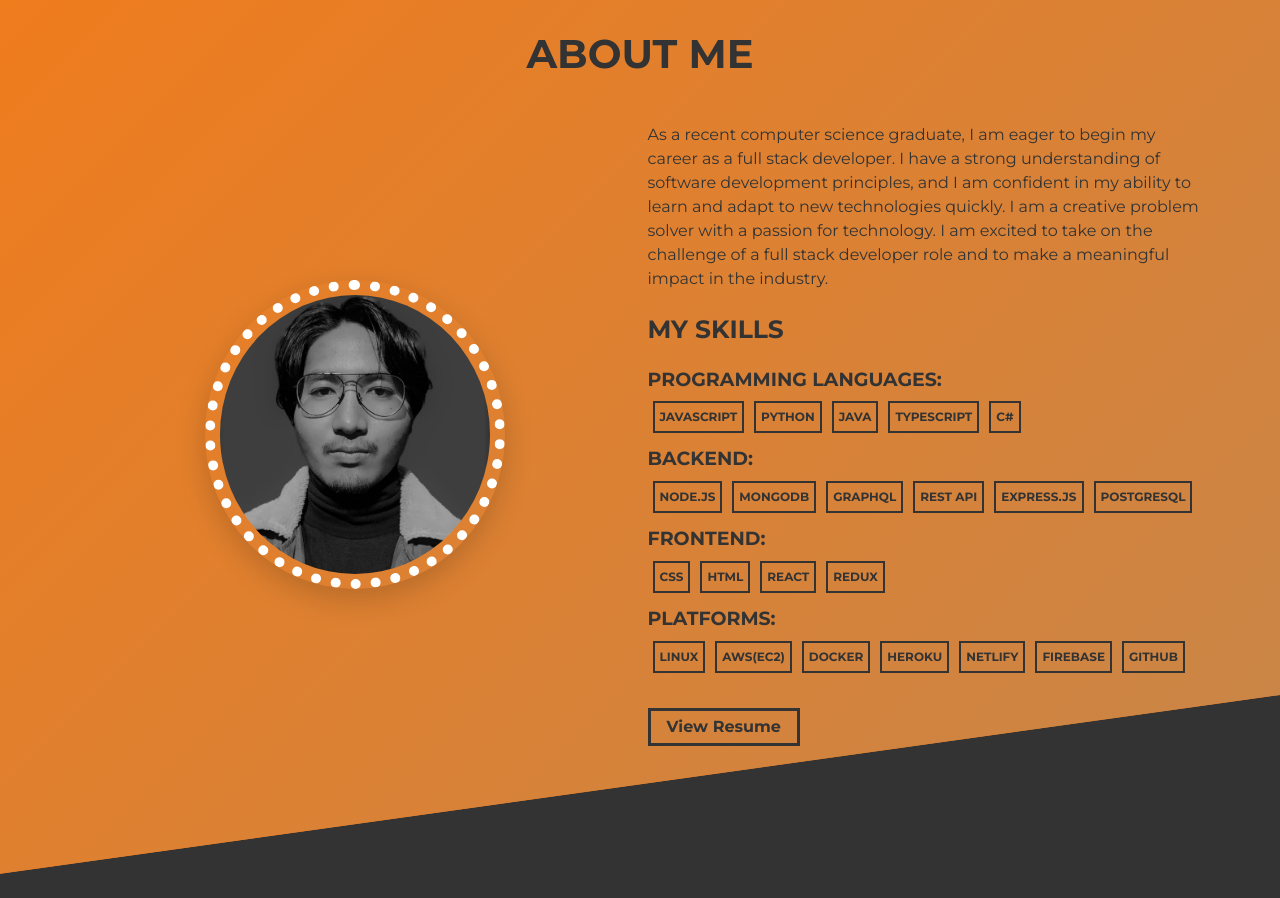
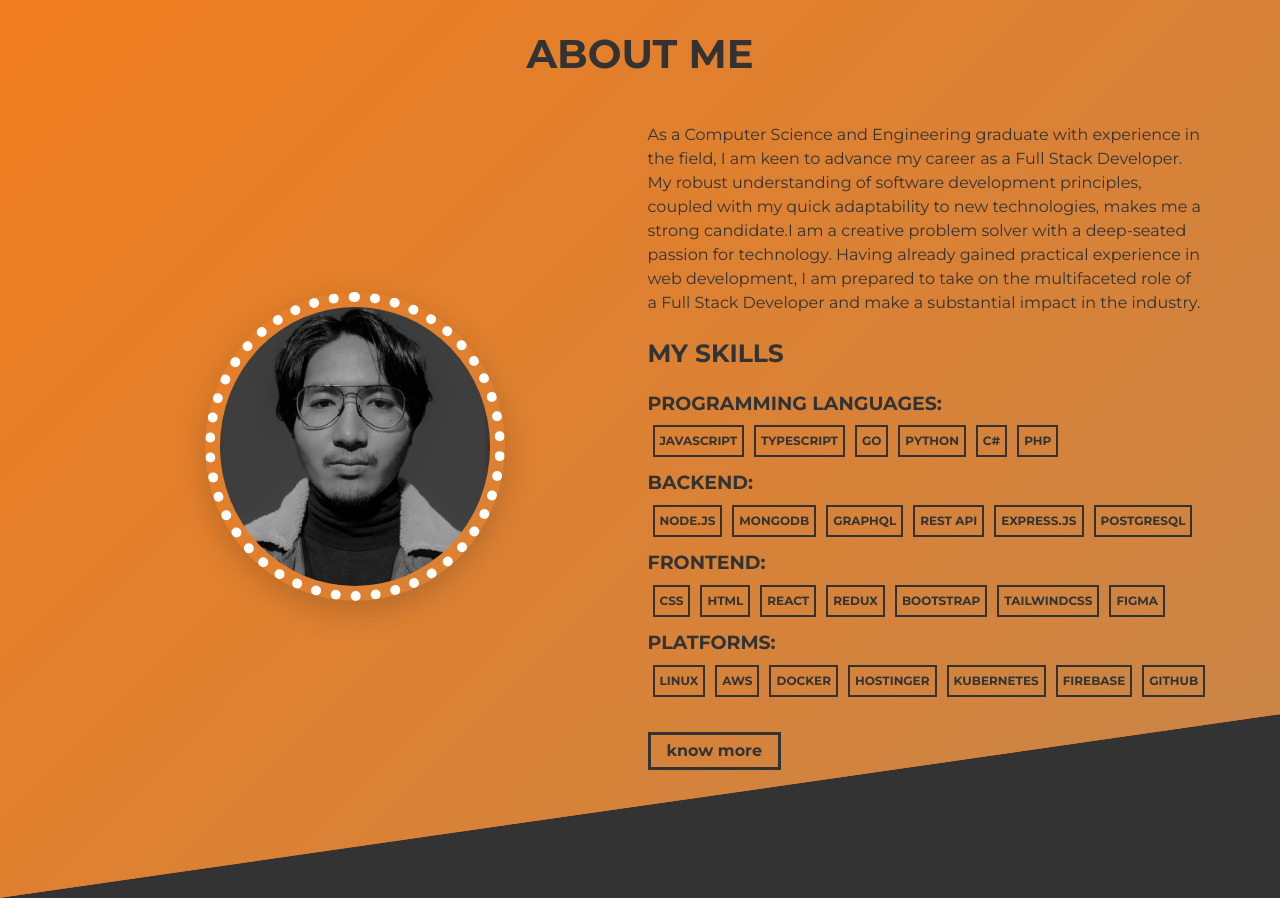
Before and after one commit to AnsulaDev/new_portfolio, a website built with Parcel: page src/index.html in a window 1280 px wide. Shown: the part 820-1718 px from the top of the page. Built offline with nearby package versions, Linux system fonts and the light colour scheme.

Commit message:
new updates

```diff
--- a/src/index.html
+++ b/src/index.html
@@ -71,10 +71,10 @@
           <div class="col-md-6 col-sm-12">
             <div class="about-wrapper__info load-hidden">
               <p class="about-wrapper__info-text">
-                As a recent computer science graduate, I am eager to begin my career as a full stack developer.
-                I have a strong understanding of software development principles, and I am confident in my ability
-                to learn and adapt to new technologies quickly. I am a creative problem solver with a passion for technology.
-                I am excited to take on the challenge of a full stack developer role and to make a meaningful impact in the industry.
+                As a Computer Science and Engineering graduate with experience in the field, I am keen to advance my career as a Full Stack Developer.
+                My robust understanding of software development principles, coupled with my quick adaptability to new technologies, makes me a strong
+                candidate.I am a creative problem solver with a deep-seated passion for technology. Having already gained practical experience in
+                web development, I am prepared to take on the multifaceted role of a Full Stack Developer and make a substantial impact in the industry.
               </p>
               <span class="d-flex mt-3">
                 <p class="skills-title ">
@@ -87,14 +87,16 @@
               </span>
                 <span  class="d-flex skills-sets"> <p  class="cta-btn--skill m-2 p-2 skills-sets">javascript</p>
                     <br>
-                    <p  class="cta-btn--skill m-2 p-2 skills-sets">Python</p>
-                    <br>
-                    <p  class="cta-btn--skill m-2 p-2 skills-sets">Java</p>
-                    <br>
                     <p  class="cta-btn--skill m-2 p-2 skills-sets">TypeScript</p>
                     <br>
+                    <p  class="cta-btn--skill m-2 p-2 skills-sets">Go</p>
+                    <br>
+                    <p  class="cta-btn--skill m-2 p-2 skills-sets">Python </p>
+                    <br>
                     <p  class="cta-btn--skill m-2 p-2 skills-sets">C#</p>
-                </span></span>
+                    <br>
+                    <p  class="cta-btn--skill m-2 p-2 skills-sets">Php</p>
+                </span>
                 <!-- backend -->
                 <span class="d-flex mt-3" >
                   <h3 class="skills-property">BACKEND:</h3>
@@ -110,7 +112,7 @@
                       <p  class="cta-btn--skill m-2 p-2 skills-sets">Express.js</p>
                       <br>
                       <p  class="cta-btn--skill m-2 p-2 skills-sets">PostgreSQL</p>
-                  </span></span>
+                  </span>
                   <!-- frontend -->
                   <span class="d-flex mt-3" >
                     <h3 class="skills-property">FRONTEND:</h3>
@@ -123,37 +125,43 @@
                         <br>
                         <p  class="cta-btn--skill m-2 p-2 skills-sets">Redux</p>
                         <br>
-                    </span></span>
+                        <p  class="cta-btn--skill m-2 p-2 skills-sets">Bootstrap</p>
+                        <br>
+                        <p  class="cta-btn--skill m-2 p-2 skills-sets">TailwindCss</p>
+                        <br>
+                        <p  class="cta-btn--skill m-2 p-2 skills-sets">Figma</p>
+                        <br>
+                    </span>
                     <!-- platform -->
                     <span class="d-flex mt-3" >
                       <h3 class="skills-property">PLATFORMS:</h3>
                     </span>
                       <span  class="d-flex ">
-                        <span></span>
                           <p  class="cta-btn--skill m-2 p-2  skills-sets">LINUX</p>
                           <br>
-                          <p  class="cta-btn--skill m-2 p-2 skills-sets">AWS(EC2)</p>
+                          <p  class="cta-btn--skill m-2 p-2 skills-sets">AWS</p>
                           <br>
                           <p  class="cta-btn--skill m-2 p-2 skills-sets">DOCKER</p>
                           <br>
-                          <p  class="cta-btn--skill m-2 p-2 skills-sets">HEROKU</p>
+                          <p  class="cta-btn--skill m-2 p-2 skills-sets">Hostinger</p>
                           <br>
-                          <p  class="cta-btn--skill m-2 p-2 skills-sets">NETLIFY</p>
+                          <p  class="cta-btn--skill m-2 p-2 skills-sets">Kubernetes</p>
                           <br>
                           <p  class="cta-btn--skill m-2 p-2 skills-sets">FIREBASE</p>
                           <br>
-                          <p  class="cta-btn--skill m-2 p-2 skills-sets">GITHUB</p
+                          <p  class="cta-btn--skill m-2 p-2 skills-sets">GITHUB</p>
+                      </span>
 
 
-                      </span></span>
+
               <span class="d-flex mt-5">
                 <a
                   rel="noreferrer"
                   target="_blank"
                   class="cta-btn cta-btn--resume"
-                  href="assets/resume.pdf"
+                  href="https://github.com/AnsulaDev"
                 >
-                  View Resume
+                know more
                 </a>
               </span>
             </div>
```
Also changed, not shown: 1 other file.
